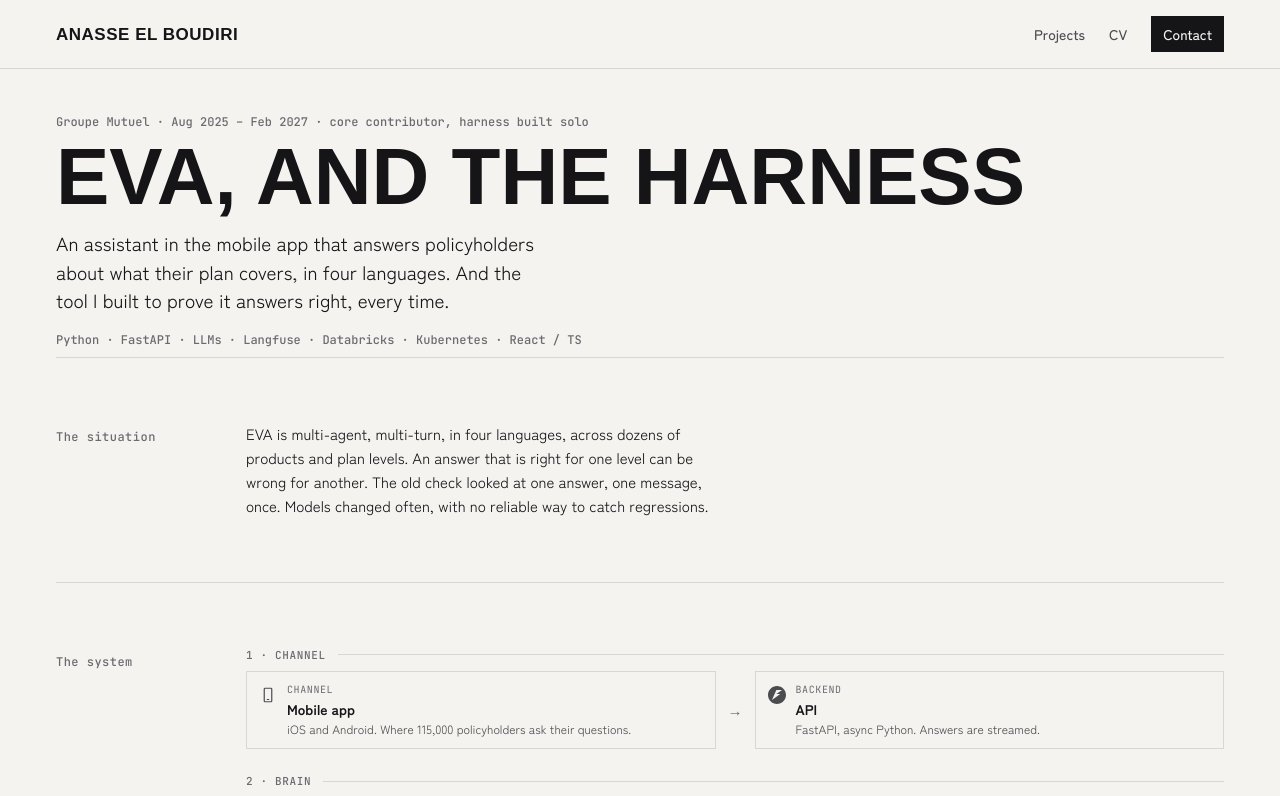
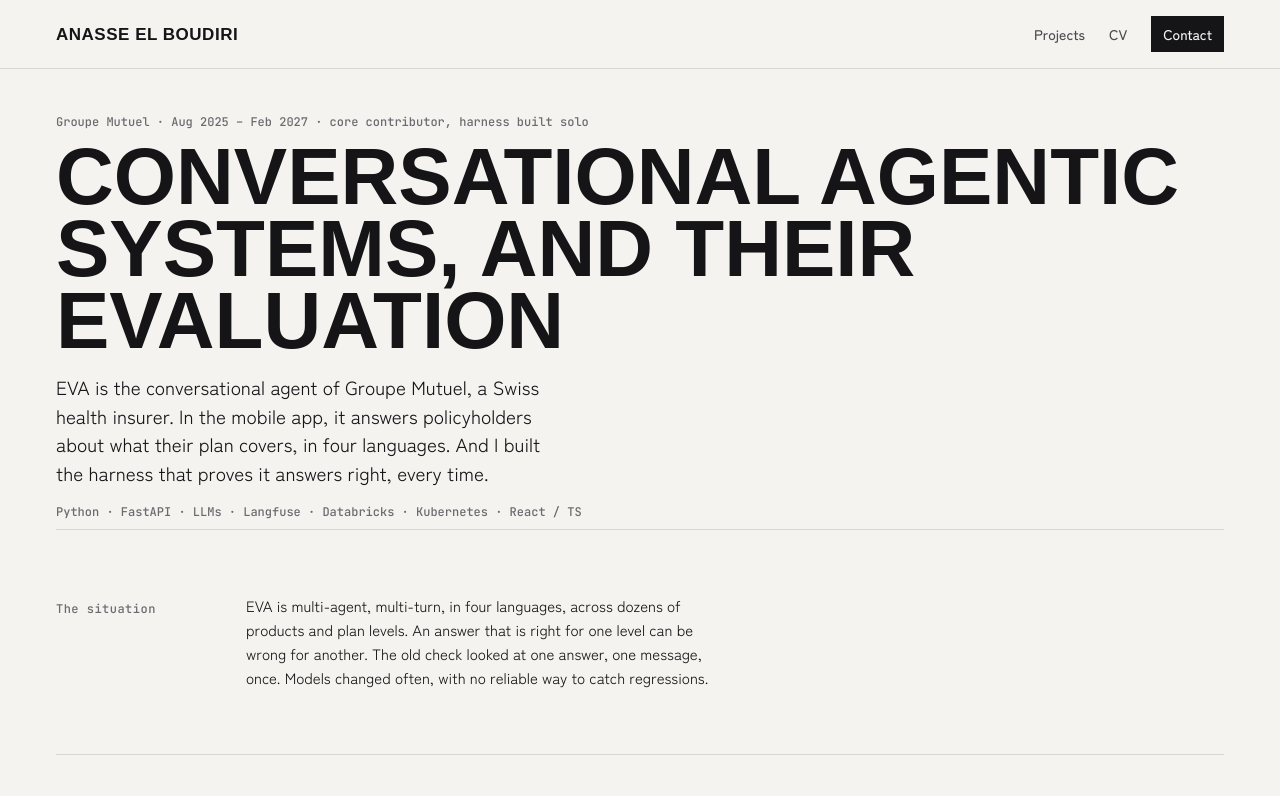
Before and after one commit to anassee15/portfolio, a Next.js app: page /projects/eva in a window 1280 px wide. Shown: the top 796 px of the page. Built offline with nearby package versions, Linux system fonts and the light colour scheme; a web font is replaced by a local one.

Commit message:
Title the EVA page like the home section
Conversational agentic systems, and their evaluation; the lede says what
EVA is and who Groupe Mutuel is.

```diff
--- a/content/projects/eva.md
+++ b/content/projects/eva.md
@@ -1,7 +1,7 @@
 ---
-headline: "EVA, and the harness"
+headline: "Conversational agentic systems, and their evaluation"
 meta: "Groupe Mutuel · Aug 2025 – Feb 2027 · core contributor, harness built solo"
-lede: "An assistant in the mobile app that answers policyholders about what their plan covers, in four languages. And the tool I built to prove it answers right, every time."
+lede: "EVA is the conversational agent of Groupe Mutuel, a Swiss health insurer. In the mobile app, it answers policyholders about what their plan covers, in four languages. And I built the harness that proves it answers right, every time."
 ---
 
 ## The situation
--- a/data/projects.ts
+++ b/data/projects.ts
@@ -20,9 +20,9 @@ export type Project = {
 export const projects: Project[] = [
   {
     slug: "eva",
-    title: "EVA, and the harness that tests it",
+    title: "Conversational agentic systems, and their evaluation",
     pitch:
-      "An assistant in the Groupe Mutuel app that tells policyholders what their plan covers, in four languages.",
+      "EVA, the conversational agent of Groupe Mutuel, tells policyholders what their plan covers, in four languages.",
     context: "Groupe Mutuel",
     year: "2025 – 2027",
     tier: "lead",
```
